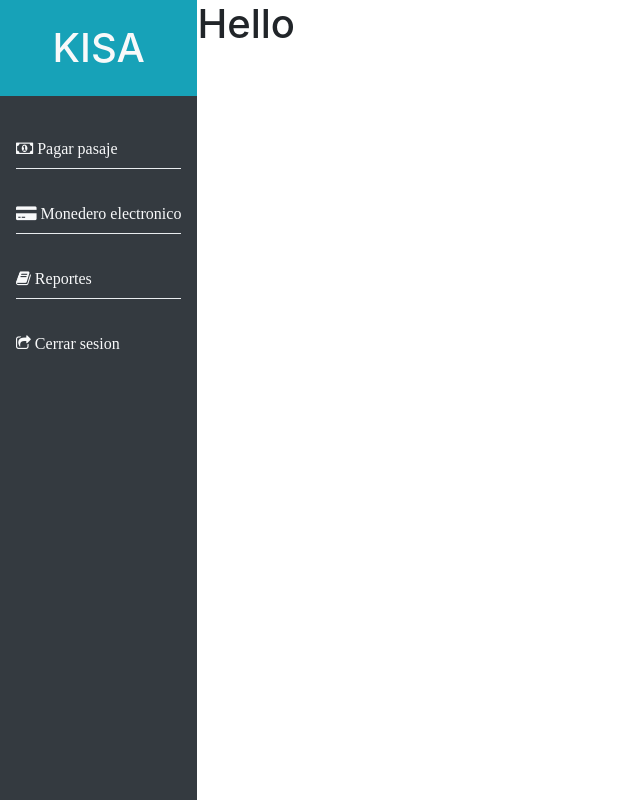
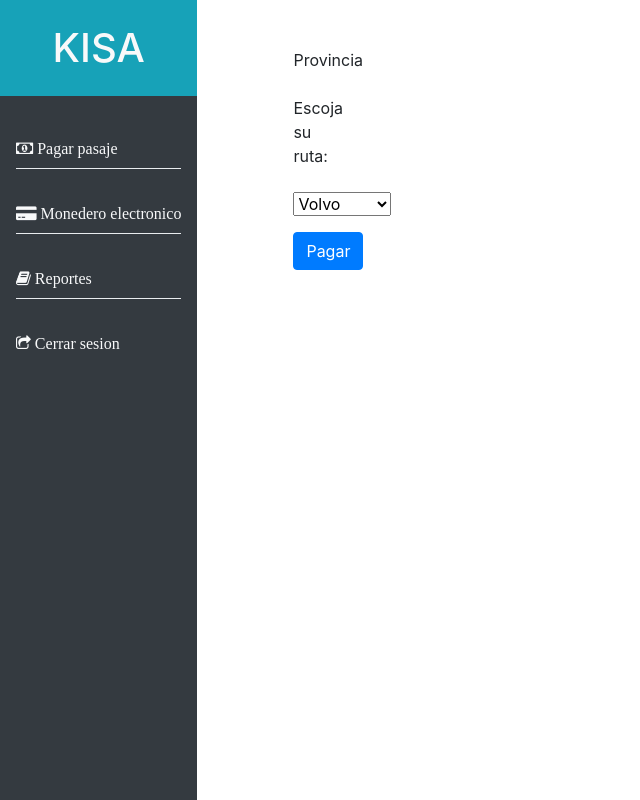
Before and after one commit to FaNnT0m/KISA, a Django app: page / in a window 1280 px wide. Shown: the whole page, without its empty margins (0-640 px from the left). Run offline with Django 3.2, Linux system fonts and the light colour scheme; parts of the project's set-up code (start-up, migrations or seed data) failed here and were passed over; some libraries are stand-ins or nearby versions.

Commit message:
added labels and html

```diff
--- a/templates/main/index.html
+++ b/templates/main/index.html
@@ -1,7 +1,29 @@
 {% extends "./base.html" %} {% block content %}
 
-<h1>Hello</h1>
-
-
+<body>
+    <div class="m-5">
+        <div class="row">
+            <div class="col-md-3 ml-5 ">
+                <form>
+                    <div class="form-group">
+                        <label for="province">Provincia</label>
+                    </div>
+                    <div class="form-group">
+                        <label for="route">Escoja su ruta:</label>
+                    </div>
+                    <div class="form-group">
+                        <select id="routes">
+                            <option value="volvo">Volvo</option>
+                            <option value="saab">Saab</option>
+                            <option value="mercedes">Mercedes</option>
+                            <option value="audi">Audi</option>
+                        </select>
+                    </div>
+                    <button type="submit" class="btn btn-primary">Pagar</button>
+                </form>
+            </div>
+        </div>
+    </div>
+</body>
 
 {% endblock %}
```
